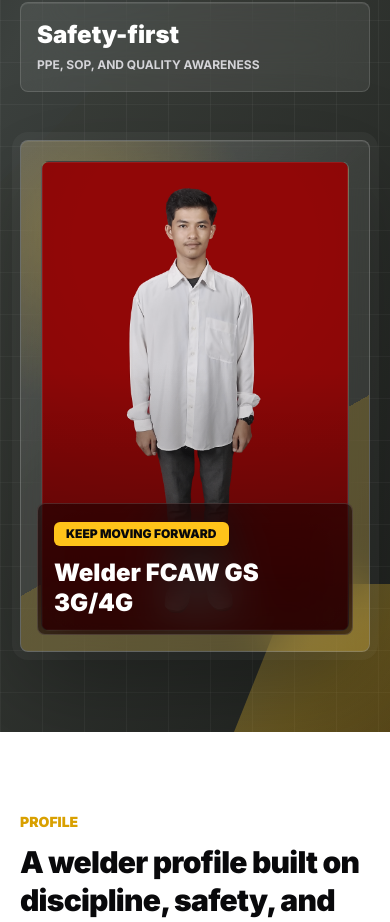
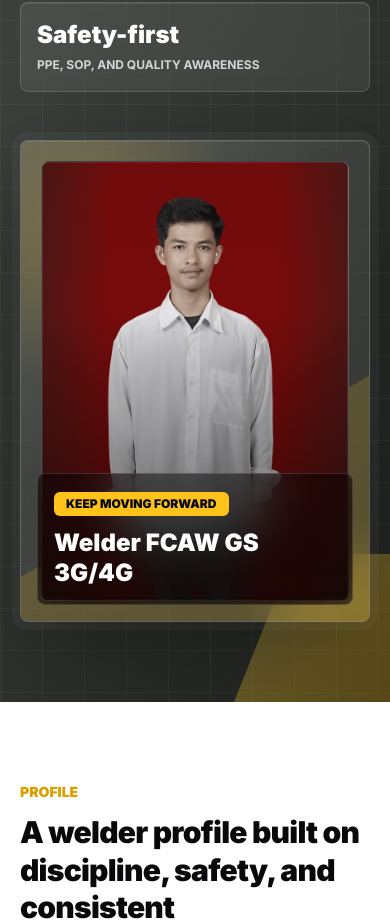
Before and after one commit to Rhisko/portfolio-putra, a React (Vite) app: page / in a window 390 px wide. Shown: the part 1114-2036 px from the top of the page. Built offline with nearby package versions, Linux system fonts and the light colour scheme.

Commit message:
fistcommit

```diff
--- a/src/index.css
+++ b/src/index.css
@@ -165,7 +165,7 @@ body {
   }
 
   .portrait-frame {
-    @apply relative z-10 h-[570px] overflow-hidden rounded-lg border border-white/20 bg-zinc-950;
+    @apply relative z-10 h-[560px] overflow-hidden rounded-lg border border-white/20 bg-zinc-950;
     background:
       linear-gradient(135deg, rgba(255, 195, 26, 0.18), transparent 42%),
       linear-gradient(180deg, var(--cv-charcoal), var(--cv-black));
@@ -174,15 +174,18 @@ body {
   .portrait-frame::after {
     @apply pointer-events-none absolute inset-0 content-[''];
     background:
-      linear-gradient(180deg, transparent 44%, rgba(0, 0, 0, 0.42)),
-      radial-gradient(circle at 50% 18%, transparent 28%, rgba(0, 0, 0, 0.12));
+      linear-gradient(180deg, rgba(16, 19, 16, 0.08), transparent 34%, rgba(0, 0, 0, 0.52)),
+      linear-gradient(90deg, rgba(32, 36, 33, 0.45), transparent 22%, transparent 78%, rgba(32, 36, 33, 0.45)),
+      radial-gradient(circle at 50% 18%, transparent 24%, rgba(0, 0, 0, 0.18));
     box-shadow: inset 0 0 0 1px rgba(255, 255, 255, 0.08);
   }
 
   .portrait-frame img {
     @apply h-full w-full object-cover;
-    object-position: 50% 8%;
-    filter: saturate(0.68) contrast(1.06) brightness(0.94);
+    object-position: 50% 5%;
+    filter: saturate(0.54) contrast(1.08) brightness(0.92);
+    transform: scale(1.48);
+    transform-origin: top center;
   }
 
   .portrait-caption {
@@ -614,7 +617,7 @@ body {
 
 @media (max-width: 1024px) {
   .portrait-frame {
-    height: 520px;
+    height: 500px;
   }
 }
 
@@ -624,7 +627,11 @@ body {
   }
 
   .portrait-frame {
-    height: 470px;
+    height: 440px;
+  }
+
+  .portrait-frame img {
+    transform: scale(1.42);
   }
 
   .portrait-caption {
```
